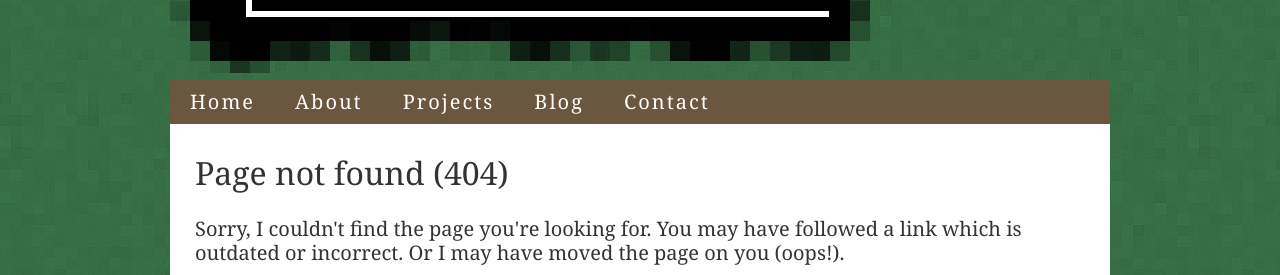
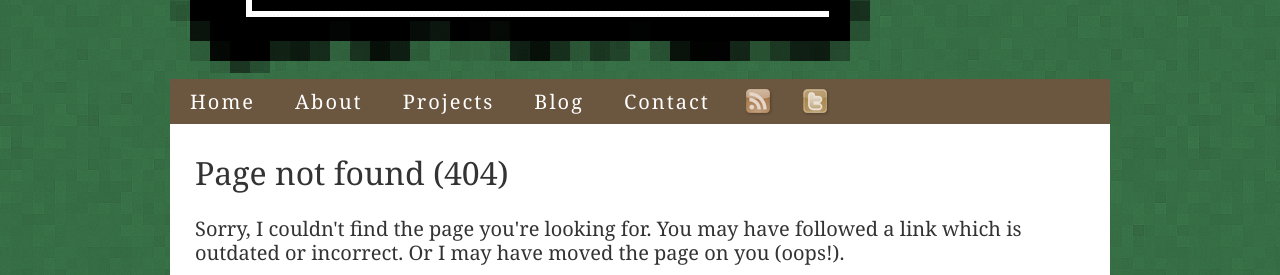
Before and after one commit to nickknw/nickknowlson.com, a Jekyll site: the page built from 404.html, in a window 1280 px wide. Shown: the part 149-424 px from the top of the page. Built offline with Jekyll 4.4.1, drawn with Linux system fonts in a browser that asks for light colours; nearby versions of some CDN libraries; comment, search, counter and statistics services are not loaded.

Commit message:
add rss and twitter icons in nav bar

```diff
--- a/_layouts/base.html
+++ b/_layouts/base.html
@@ -31,7 +31,21 @@
         </script>
         {% endif %}
         <script type="text/javascript">
-
+        // TODO: convert to css hover sometime
+        $(document).ready(function () {
+            $("#rss-nav-icon img").hover(function () {
+                $(this).attr("src","/img/rss-icon-lit.png");
+            }, function() {
+                $(this).attr("src","/img/rss-icon-dim.png");
+            });
+            $("#twitter-nav-icon img").hover(function () {
+                $(this).attr("src","/img/twitter-icon-lit.png");
+            }, function() {
+                $(this).attr("src","/img/twitter-icon-dim.png");
+            });
+        });
+        </script>
+        <script type="text/javascript">
           var _gaq = _gaq || [];
           _gaq.push(['_setAccount', 'UA-24781362-1']);
           _gaq.push(['_trackPageview']);
@@ -41,7 +55,6 @@
             ga.src = ('https:' == document.location.protocol ? 'https://ssl' : 'http://www') + '.google-analytics.com/ga.js';
             var s = document.getElementsByTagName('script')[0]; s.parentNode.insertBefore(ga, s);
           })();
-
         </script>
     </head>
     <body>
@@ -53,6 +66,8 @@
                 <li><a class="{{page.projects}}" href="/projects/">Projects</a></li>
                 <li><a class="{{page.blog}}" href="/blog/">Blog</a></li>
                 <li><a class="{{page.contact}}" href="/contact/">Contact</a></li>
+                <a id="rss-nav-icon" href="http://feeds.feedburner.com/NickKnowlson"><img src="/img/rss-icon-dim.png" /></a>
+                <a id="twitter-nav-icon" href="http://twitter.com/#!/nickknw"><img src="/img/twitter-icon-dim.png" /></a>
             </ul>
 	</div>
 
--- a/sass/site.scss
+++ b/sass/site.scss
@@ -485,7 +485,7 @@ h1 a {
     list-style-type: none;
 }
 
-#nav a
+#nav li a
 {
     letter-spacing: 2px;
     display: block;
@@ -498,7 +498,7 @@ h1 a {
     padding: 8px 20px 12px 20px;
 }
 
-#nav a:hover
+#nav li a:hover
 {
     text-decoration:none;
     background-color: #A9C78C;
@@ -510,6 +510,12 @@ h1 a {
         /*background-color: #FFF2CF;*/
         background-color: white;
         color: #000000;
+}
+
+#nav #rss-nav-icon, #nav #twitter-nav-icon
+{
+    display: inline-block;
+    margin: 9px 10px 2px 15px;
 }
 
 /*.highlight
```
Also changed, not shown: css/site.css, img/rss-icon-dim.png (added), img/rss-icon-lit.png (added), img/twitter-icon-dim.png (added), img/twitter-icon-lit.png (added).
